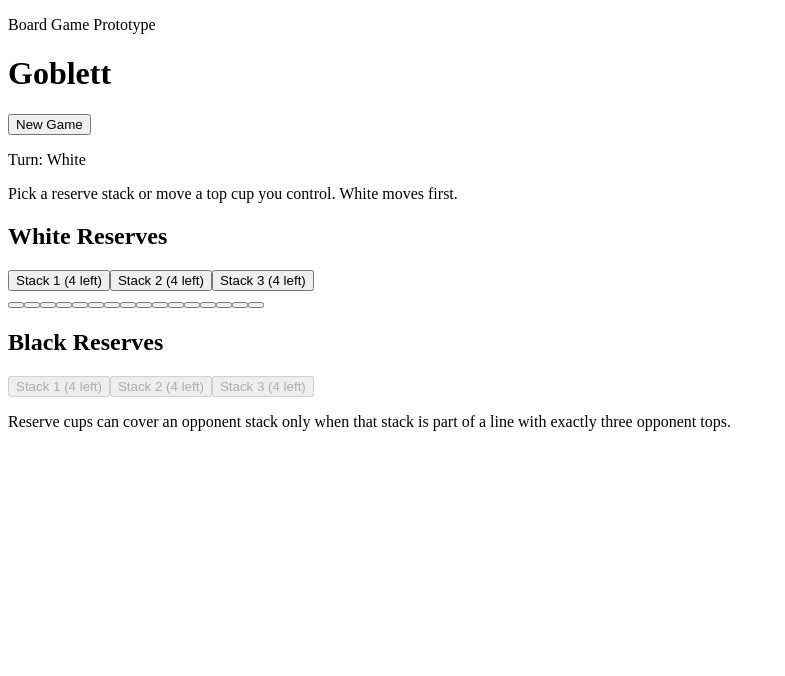
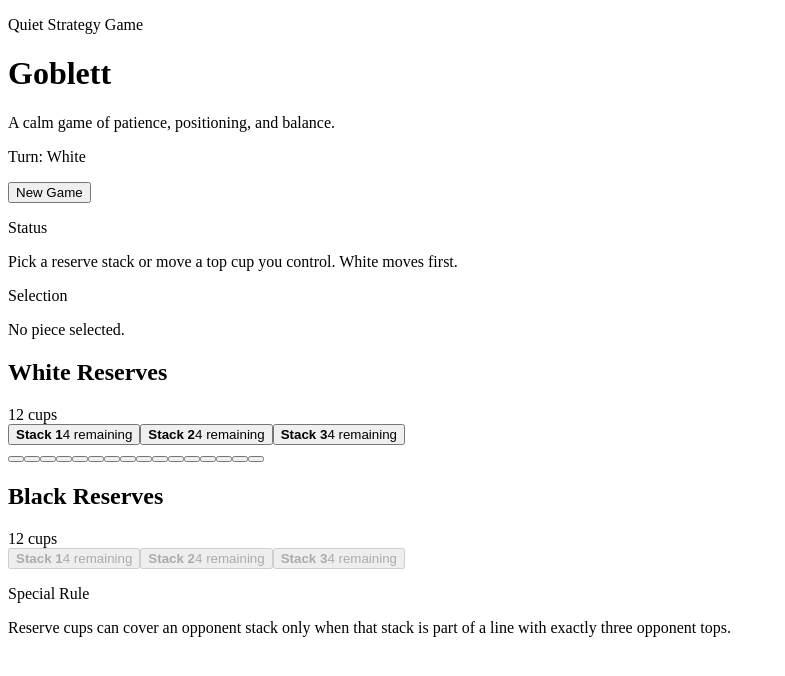
Before and after one commit to danhilse/goblett-repo, a React (Vite) app: page / in a window 1280 px wide. Shown: the top 676 px of the page, without its empty margins (0-785 px from the left). Built offline with nearby package versions, Linux system fonts and the light colour scheme; the HTML template or start-up script is replaced by a standard one.

Commit message:
Modernize Goblett React app

```diff
--- a/src/App.jsx
+++ b/src/App.jsx
@@ -26,6 +26,24 @@ function App() {
     }
     return `Turn: ${capitalize(game.turn)}`;
   }, [game.gameOver, game.turn]);
+
+  const selectedText = useMemo(() => {
+    if (!game.selected) {
+      return "No piece selected.";
+    }
+    if (game.selected.type === "board") {
+      return `Board cup size ${game.selected.size} selected.`;
+    }
+    return `Reserve stack ${game.selected.reserveIndex + 1} cup size ${game.selected.size} selected.`;
+  }, [game.selected]);
+
+  const reserveCounts = useMemo(
+    () => ({
+      white: game.reserves.white.reduce((sum, stack) => sum + stack.length, 0),
+      black: game.reserves.black.reduce((sum, stack) => sum + stack.length, 0),
+    }),
+    [game.reserves]
+  );
 
   const handleRestart = () => {
     setGame(createInitialGame());
@@ -59,30 +77,43 @@ function App() {
 
   return (
     <main className="app">
-      <header className="header">
+      <div className="app-shell">
+        <header className="hero card fade-in-1">
           <div>
-          <p className="eyebrow">Board Game Prototype</p>
+            <p className="eyebrow">Quiet Strategy Game</p>
             <h1>Goblett</h1>
+            <p className="subtitle">A calm game of patience, positioning, and balance.</p>
           </div>
+          <div className="hero-actions">
+            <p className={`turn-badge ${game.turn}`}>{turnText}</p>
             <button type="button" className="button" onClick={handleRestart}>
               New Game
             </button>
+          </div>
         </header>
 
-      <section className="status-panel">
-        <p className="turn-text">{turnText}</p>
+        <section className="info-row fade-in-2">
+          <article className="status-panel card">
+            <p className="label">Status</p>
             <p className="status-text">{game.status}</p>
+          </article>
+          <article className="status-panel card">
+            <p className="label">Selection</p>
+            <p className="status-text">{selectedText}</p>
+          </article>
         </section>
 
-      <section className="play-area">
+        <section className="play-area fade-in-3">
           <ReservePanel
             color="white"
             game={game}
             onSelect={handleReserveClick}
             title="White Reserves"
+            remaining={reserveCounts.white}
           />
 
-        <section className="board-wrap">
+          <section className="board-wrap card">
+            <div className="board-frame">
               <div className="board" role="grid" aria-label="Goblett board">
                 {game.board.map((stack, squareIndex) => {
                   const top = stack.length ? stack[stack.length - 1] : null;
@@ -111,6 +142,7 @@ function App() {
                   );
                 })}
               </div>
+            </div>
           </section>
 
           <ReservePanel
@@ -118,23 +150,29 @@ function App() {
             game={game}
             onSelect={handleReserveClick}
             title="Black Reserves"
+            remaining={reserveCounts.black}
           />
         </section>
 
-      <section className="rules-note">
+        <section className="rules-note card fade-in-4">
+          <p className="label">Special Rule</p>
           <p>
             Reserve cups can cover an opponent stack only when that stack is part of a line with
             exactly three opponent tops.
           </p>
         </section>
+      </div>
     </main>
   );
 }
 
-function ReservePanel({ color, game, onSelect, title }) {
+function ReservePanel({ color, game, onSelect, title, remaining }) {
   return (
-    <aside className="reserve-panel" aria-label={`${title.toLowerCase()}`}>
+    <aside className={`reserve-panel card ${color}`} aria-label={`${title.toLowerCase()}`}>
+      <div className="reserve-header">
         <h2>{title}</h2>
+        <span className="reserve-chip">{remaining} cups</span>
+      </div>
       <div className="reserves">
         {game.reserves[color].map((stack, index) => {
           const nextSize = stack[0];
@@ -152,14 +190,17 @@ function ReservePanel({ color, game, onSelect, title }) {
               disabled={isDisabled}
               onClick={() => onSelect(color, index)}
             >
-              <span>
+              <span className="reserve-cup">
                 {nextSize ? (
                   <span className={`cup ${color} size-${nextSize}`} aria-hidden="true" />
                 ) : (
                   <span className="reserve-meta">empty</span>
                 )}
               </span>
-              <span className="reserve-meta">{`Stack ${index + 1} (${stack.length} left)`}</span>
+              <span className="reserve-copy">
+                <strong>{`Stack ${index + 1}`}</strong>
+                <span className="reserve-meta">{`${stack.length} remaining`}</span>
+              </span>
             </button>
           );
         })}
--- a/src/styles.css
+++ b/src/styles.css
@@ -1,13 +1,18 @@
 :root {
-  --bg-a: #f3e6c5;
-  --bg-b: #dbc59b;
-  --panel: rgba(255, 250, 238, 0.86);
-  --ink: #352615;
-  --muted: #6f5b3f;
-  --accent: #b65f2a;
-  --accent-soft: rgba(182, 95, 42, 0.25);
-  --good: #2f7f4f;
-  --shadow: 0 12px 30px rgba(45, 28, 13, 0.18);
+  --bg-a: #f2e9d8;
+  --bg-b: #e7dac0;
+  --paper: #fbf7ef;
+  --paper-2: #f5edde;
+  --text: #3f2f22;
+  --muted: #75614c;
+  --line: rgba(98, 74, 52, 0.2);
+  --accent: #8a6a45;
+  --accent-soft: rgba(138, 106, 69, 0.22);
+  --target: #6d8a66;
+  --target-soft: rgba(109, 138, 102, 0.2);
+  --wood-1: #c79c6b;
+  --wood-2: #a87b51;
+  --shadow: 0 12px 30px rgba(69, 49, 31, 0.14);
 }
 
 * {
@@ -17,12 +22,31 @@
 body {
   margin: 0;
   min-height: 100vh;
-  color: var(--ink);
-  font-family: "Palatino Linotype", "Book Antiqua", Palatino, serif;
+  color: var(--text);
+  font-family:
+    "Avenir Next",
+    "Optima",
+    "Segoe UI",
+    sans-serif;
   background:
-    radial-gradient(circle at 12% 8%, rgba(255, 246, 220, 0.6), transparent 30%),
-    radial-gradient(circle at 90% 80%, rgba(143, 85, 34, 0.16), transparent 40%),
-    linear-gradient(130deg, var(--bg-a), var(--bg-b));
+    radial-gradient(circle at 14% 12%, rgba(255, 248, 234, 0.65), transparent 36%),
+    radial-gradient(circle at 84% 82%, rgba(188, 154, 115, 0.25), transparent 36%),
+    linear-gradient(140deg, var(--bg-a), var(--bg-b));
+}
+
+body::before {
+  content: "";
+  position: fixed;
+  inset: 0;
+  pointer-events: none;
+  opacity: 0.08;
+  background-image: repeating-linear-gradient(
+    25deg,
+    rgba(98, 74, 52, 0.18) 0,
+    rgba(98, 74, 52, 0.18) 1px,
+    transparent 1px,
+    transparent 10px
+  );
 }
 
 #root {
@@ -30,112 +54,199 @@ body {
 }
 
 .app {
-  max-width: 1200px;
+  max-width: 1180px;
   margin: 0 auto;
-  padding: 24px 16px 40px;
+  padding: 22px 14px 28px;
 }
 
-.header {
+.app-shell {
+  position: relative;
+  z-index: 1;
+}
+
+.card {
+  background: linear-gradient(170deg, var(--paper), var(--paper-2));
+  border: 1px solid var(--line);
+  border-radius: 18px;
+  box-shadow: var(--shadow);
+}
+
+.hero {
   display: flex;
   align-items: flex-end;
   justify-content: space-between;
   gap: 16px;
+  padding: 20px;
 }
 
 .eyebrow {
   margin: 0;
   color: var(--muted);
-  font-size: 0.88rem;
+  font-size: 0.76rem;
+  letter-spacing: 0.18em;
   text-transform: uppercase;
-  letter-spacing: 0.08em;
 }
 
 h1 {
-  margin: 0.2rem 0 0;
-  font-family: "Baskerville", "Times New Roman", serif;
-  font-size: clamp(2.1rem, 5vw, 3.2rem);
+  margin: 0.3rem 0 0.2rem;
+  font-family:
+    "Palatino Linotype",
+    "Book Antiqua",
+    Palatino,
+    serif;
+  font-size: clamp(2.2rem, 5.8vw, 3.8rem);
+  line-height: 0.96;
   letter-spacing: 0.03em;
+  color: #4f3825;
 }
 
-h2 {
-  margin: 0 0 10px;
-  font-size: 1rem;
-  letter-spacing: 0.06em;
+.subtitle {
+  margin: 0;
+  color: var(--muted);
+  font-size: 0.98rem;
+}
+
+.hero-actions {
+  display: flex;
+  align-items: center;
+  gap: 10px;
+}
+
+.turn-badge {
+  margin: 0;
+  border-radius: 999px;
+  padding: 8px 13px;
+  font-size: 0.74rem;
+  letter-spacing: 0.12em;
   text-transform: uppercase;
+  border: 1px solid var(--line);
+  background: rgba(255, 255, 255, 0.55);
+  color: var(--muted);
+}
+
+.turn-badge.white {
+  background: rgba(255, 255, 255, 0.65);
+}
+
+.turn-badge.black {
+  background: rgba(122, 97, 69, 0.12);
 }
 
 .button {
-  border: 1px solid rgba(80, 53, 29, 0.3);
+  border: 1px solid rgba(95, 70, 45, 0.35);
   border-radius: 999px;
-  background: rgba(255, 250, 236, 0.86);
-  color: var(--ink);
-  padding: 10px 16px;
-  font-size: 0.95rem;
+  background: linear-gradient(155deg, #f7efd9, #ead5b3);
+  color: #4f3825;
+  font-size: 0.8rem;
+  text-transform: uppercase;
+  letter-spacing: 0.1em;
+  padding: 9px 14px;
   cursor: pointer;
-  transition: transform 120ms ease, background-color 120ms ease;
+  transition: transform 120ms ease, box-shadow 120ms ease;
 }
 
 .button:hover {
   transform: translateY(-1px);
-  background-color: #fff8ea;
+  box-shadow: 0 7px 14px rgba(95, 70, 45, 0.16);
+}
+
+.button:active {
+  transform: translateY(0);
+}
+
+.info-row {
+  margin-top: 12px;
+  display: grid;
+  grid-template-columns: 1fr 1fr;
+  gap: 10px;
 }
 
 .status-panel {
-  margin-top: 12px;
-  padding: 12px 14px;
-  border-radius: 12px;
-  background: var(--panel);
-  box-shadow: var(--shadow);
+  padding: 13px 15px;
 }
 
-.status-panel p {
-  margin: 0;
-  line-height: 1.5;
-}
-
-.turn-text {
-  font-weight: 700;
+.label {
+  margin: 0 0 6px;
+  color: var(--muted);
+  font-size: 0.72rem;
+  letter-spacing: 0.15em;
+  text-transform: uppercase;
 }
 
 .status-text {
-  color: var(--muted);
+  margin: 0;
+  color: var(--text);
+  line-height: 1.36;
+  font-size: 0.96rem;
 }
 
 .play-area {
-  margin-top: 16px;
+  margin-top: 14px;
   display: grid;
-  grid-template-columns: minmax(180px, 1fr) minmax(280px, 520px) minmax(180px, 1fr);
-  gap: 16px;
+  grid-template-columns: minmax(210px, 1fr) minmax(320px, 560px) minmax(210px, 1fr);
+  gap: 14px;
   align-items: start;
 }
 
 .reserve-panel,
 .board-wrap {
-  background: var(--panel);
-  border-radius: 14px;
-  box-shadow: var(--shadow);
-  padding: 14px;
+  padding: 13px;
+}
+
+.reserve-header {
+  display: flex;
+  align-items: center;
+  justify-content: space-between;
+  gap: 8px;
+}
+
+h2 {
+  margin: 0;
+  font-size: 0.9rem;
+  letter-spacing: 0.1em;
+  text-transform: uppercase;
+  color: var(--muted);
+}
+
+.reserve-chip {
+  border-radius: 999px;
+  padding: 4px 9px;
+  font-size: 0.7rem;
+  text-transform: uppercase;
+  letter-spacing: 0.08em;
+  color: var(--muted);
+  border: 1px solid var(--line);
+  background: rgba(255, 255, 255, 0.58);
 }
 
 .reserves {
+  margin-top: 11px;
   display: grid;
-  gap: 10px;
+  gap: 8px;
 }
 
 .reserve-stack {
+  width: 100%;
   display: flex;
   align-items: center;
-  justify-content: space-between;
-  border: 1px solid rgba(80, 53, 29, 0.22);
-  border-radius: 10px;
-  background: rgba(255, 252, 245, 0.8);
-  padding: 10px;
+  gap: 11px;
+  border-radius: 14px;
+  border: 1px solid var(--line);
+  background: rgba(255, 255, 255, 0.55);
+  color: var(--text);
+  padding: 9px 10px;
   cursor: pointer;
+  transition: border-color 120ms ease, transform 120ms ease;
 }
 
-.reserve-stack[disabled] {
+.reserve-stack:hover:not(:disabled) {
+  transform: translateY(-1px);
+  border-color: rgba(109, 138, 102, 0.5);
+}
+
+.reserve-stack:disabled {
+  opacity: 0.52;
   cursor: not-allowed;
-  opacity: 0.58;
 }
 
 .reserve-stack.active {
@@ -143,28 +254,63 @@ h2 {
   box-shadow: 0 0 0 3px var(--accent-soft);
 }
 
+.reserve-cup {
+  width: 42px;
+  height: 42px;
+  border-radius: 10px;
+  display: inline-grid;
+  place-items: center;
+  background: rgba(255, 255, 255, 0.45);
+}
+
+.reserve-copy {
+  display: flex;
+  flex-direction: column;
+  align-items: flex-start;
+  gap: 2px;
+}
+
+.reserve-copy strong {
+  font-size: 0.88rem;
+  font-weight: 600;
+}
+
 .reserve-meta {
-  font-size: 0.84rem;
+  font-size: 0.74rem;
   color: var(--muted);
+}
+
+.board-frame {
+  padding: 12px;
+  border-radius: 16px;
+  border: 1px solid rgba(97, 67, 41, 0.22);
+  background:
+    repeating-linear-gradient(
+      25deg,
+      rgba(120, 85, 55, 0.08) 0,
+      rgba(120, 85, 55, 0.08) 6px,
+      rgba(169, 126, 83, 0.08) 6px,
+      rgba(169, 126, 83, 0.08) 12px
+    ),
+    linear-gradient(160deg, var(--wood-1), var(--wood-2));
 }
 
 .board {
   display: grid;
   grid-template-columns: repeat(4, minmax(62px, 1fr));
-  gap: 10px;
+  gap: 9px;
 }
 
 .square {
   position: relative;
   aspect-ratio: 1 / 1;
-  border-radius: 11px;
-  border: 1px solid rgba(80, 53, 29, 0.3);
-  background:
-    linear-gradient(180deg, rgba(255, 253, 247, 0.95), rgba(248, 234, 202, 0.88));
+  border-radius: 13px;
+  border: 1px solid rgba(94, 67, 44, 0.24);
+  background: linear-gradient(175deg, rgba(255, 252, 244, 0.9), rgba(237, 222, 193, 0.92));
   display: grid;
   place-items: center;
   cursor: pointer;
-  transition: transform 120ms ease, box-shadow 120ms ease, border-color 120ms ease;
+  transition: border-color 120ms ease, box-shadow 120ms ease, transform 120ms ease;
 }
 
 .square:hover {
@@ -172,8 +318,8 @@ h2 {
 }
 
 .square.target {
-  border-color: var(--good);
-  box-shadow: 0 0 0 3px rgba(47, 127, 79, 0.24);
+  border-color: var(--target);
+  box-shadow: 0 0 0 3px var(--target-soft);
 }
 
 .square.selected {
@@ -184,18 +330,19 @@ h2 {
 .cup {
   display: block;
   border-radius: 50%;
-  border: 1px solid rgba(40, 24, 14, 0.35);
+  border: 1px solid rgba(60, 42, 25, 0.3);
   box-shadow:
     inset 0 3px 8px rgba(255, 255, 255, 0.25),
-    inset 0 -6px 10px rgba(0, 0, 0, 0.2);
+    inset 0 -6px 10px rgba(0, 0, 0, 0.2),
+    0 3px 8px rgba(60, 42, 25, 0.2);
 }
 
 .cup.white {
-  background: radial-gradient(circle at 35% 32%, #fffef8 10%, #e7dcc9 70%, #d6cab4 100%);
+  background: radial-gradient(circle at 30% 30%, #fffef9 8%, #e7dcc7 70%, #d6c8ae 100%);
 }
 
 .cup.black {
-  background: radial-gradient(circle at 35% 32%, #79624b 10%, #3c2f22 70%, #221a12 100%);
+  background: radial-gradient(circle at 30% 30%, #7e6852 8%, #46382b 72%, #2b2118 100%);
 }
 
 .size-4 {
@@ -204,44 +351,135 @@ h2 {
 }
 
 .size-3 {
-  width: 70%;
-  height: 70%;
+  width: 68%;
+  height: 68%;
 }
 
 .size-2 {
-  width: 58%;
-  height: 58%;
+  width: 56%;
+  height: 56%;
 }
 
 .size-1 {
-  width: 46%;
-  height: 46%;
+  width: 44%;
+  height: 44%;
 }
 
 .stack-depth {
   position: absolute;
   right: 7px;
-  bottom: 6px;
-  font-size: 0.75rem;
-  color: var(--muted);
+  bottom: 7px;
+  width: 20px;
+  height: 20px;
+  border-radius: 999px;
+  display: grid;
+  place-items: center;
+  font-size: 0.68rem;
+  font-weight: 700;
+  color: #f5ecdf;
+  background: rgba(73, 52, 33, 0.7);
+  border: 1px solid rgba(255, 255, 255, 0.25);
 }
 
 .rules-note {
   margin-top: 12px;
-  font-size: 0.9rem;
-  color: var(--muted);
+  padding: 12px 15px;
 }
 
-@media (max-width: 880px) {
-  .play-area {
+.rules-note p {
+  margin: 0;
+  color: var(--muted);
+  line-height: 1.35;
+}
+
+.fade-in-1 {
+  animation: fadeUp 420ms ease both;
+}
+
+.fade-in-2 {
+  animation: fadeUp 460ms ease both 50ms;
+}
+
+.fade-in-3 {
+  animation: fadeUp 500ms ease both 90ms;
+}
+
+.fade-in-4 {
+  animation: fadeUp 540ms ease both 120ms;
+}
+
+@keyframes fadeUp {
+  from {
+    opacity: 0;
+    transform: translateY(8px);
+  }
+  to {
+    opacity: 1;
+    transform: translateY(0);
+  }
+}
+
+@media (max-width: 980px) {
+  .hero {
+    flex-direction: column;
+    align-items: flex-start;
+  }
+
+  .info-row {
     grid-template-columns: 1fr;
   }
 
-  .reserve-panel {
-    order: 2;
+  .play-area {
+    grid-template-columns: 1fr;
   }
 
   .board-wrap {
     order: 1;
   }
+
+  .reserve-panel.white {
+    order: 2;
+  }
+
+  .reserve-panel.black {
+    order: 3;
+  }
 }
+
+@media (max-width: 640px) {
+  .app {
+    padding: 12px 9px 18px;
+  }
+
+  .hero {
+    padding: 15px;
+  }
+
+  .hero-actions {
+    width: 100%;
+    justify-content: space-between;
+  }
+
+  .turn-badge {
+    font-size: 0.68rem;
+    padding: 7px 10px;
+  }
+
+  .button {
+    font-size: 0.74rem;
+    padding: 8px 11px;
+  }
+
+  .board-frame {
+    padding: 9px;
+  }
+}
+
+@media (prefers-reduced-motion: reduce) {
+  *,
+  *::before,
+  *::after {
+    animation: none !important;
+    transition: none !important;
+  }
+}
```
Lines whose indentation alone changed are shown as unchanged.
